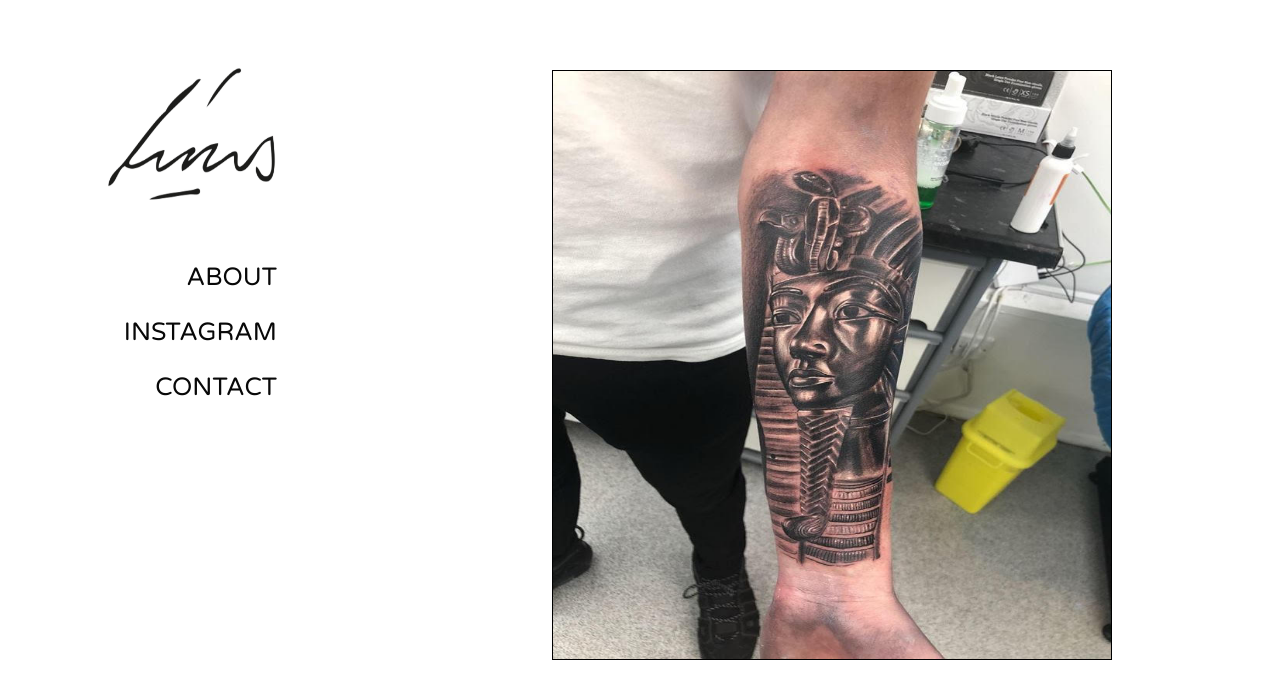
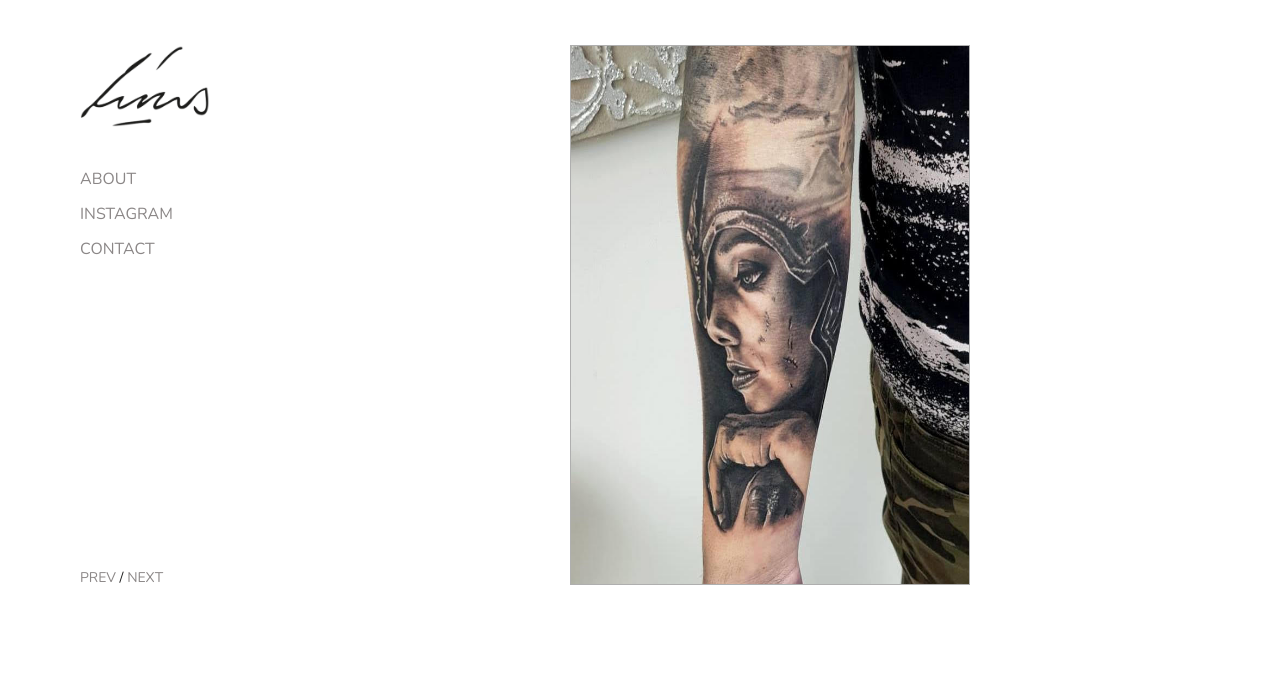
Before and after one commit to miiguelco/Furia-139, a plain HTML site: page index.html in a window 1280 px wide. Drawn offline with nearby package versions, Linux system fonts and the light colour scheme.

Commit message:
main page modifications
Image slider dimensions changed. Controls added to the bottom of nav bar to support arrows.  Display image changed.

```diff
--- a/css/style.css
+++ b/css/style.css
@@ -29,10 +29,10 @@ a {
 
 #front-cover .logo-front-cover {
   position: relative;
-  top: 35%;
-  left: 40%;
+  top: 32%;
+  left: 35%;
   opacity: 0;
-  width: 200px;
+  width: 290px;
   height: 180px;
 }
 
@@ -58,21 +58,21 @@ a {
   max-width: 100%;
   /* background: purple; */
   display: grid;
-  grid-template-columns: 30% 70%;
+  grid-template-columns: 260px 1020px;
 }
 
 /* NAVIGATION */
 
 #main nav {
   /* background: yellow; */
-  height: 700px;
+  height: 800px;
 }
 
 #main nav .nav-logo {
   /* background: white; */
-  max-width: 150px;
-  height: 130px;
-  margin: 65px auto 0 auto;
+  max-width: 145px;
+  height: 87px;
+  margin: 45px auto 0 80px;
 }
 
 #main nav .nav-logo img {
@@ -84,21 +84,39 @@ a {
   /* background: brown; */
   max-width: 150px;
   height: auto;
-  margin: 40px auto 0 auto;
+  margin: 30px auto 0 80px;
 }
 
 #main nav .nav-links ul {
-  font-size: 20px;
+  font-size: 16px;
   line-height: 2.2;
-  color: rgb(8, 8, 8);
-  text-align: end;
+  color: #8B8787;
   text-transform: uppercase;
-  font-family: 'Varela Round', sans-serif;
+  font-family: 'Nunito', sans-serif;
   font-weight: 500;
 }
 
 a:hover {
-  color: rgb(152, 152, 152);
+  color: rgb(0, 0, 0);
+}
+
+#main nav .click-slider {
+  /* background: green; */
+  margin: 295px auto 0 auto;
+}
+
+#main nav .click-slider ul {
+  margin: auto 0 auto 80px;
+  font-size: 14px;
+  line-height: 2.2;
+  color: #8B8787;
+  text-transform: uppercase;
+  font-family: 'Nunito', sans-serif;
+  font-weight: 400;
+}
+
+#main nav .click-slider li{
+  display: inline-block;
 }
 
 
@@ -110,11 +128,11 @@ a:hover {
 }
 
 #main .slider .img-slider {
-  width: 485px;
-  height: 500px;
+  width: 400px;
+  height: 540px;
   z-index: 3;
-  border: 1px solid black;
-  margin: 70px auto 0 auto;
+  border: 1px solid rgb(175, 175, 175);
+  margin: 45px auto 0 auto;
 }
 
 #main .slider .img-slider img {
@@ -124,9 +142,9 @@ a:hover {
 
 #main .slider .arrow-area {
     width: 100%;
-    height: 71%;
+    height: 77%;
     position: relative;
-    bottom: 498px;
+    bottom: 540px;
     z-index: 5;
     /* background: pink; */
     opacity: .8;
@@ -159,7 +177,7 @@ cursor: e-resize;
 
 
 
-/* MEDIA QUERIES */
+/* MEDIA QUERIES */ /* MEDIA QUERIES */ /* MEDIA QUERIES */ /* MEDIA QUERIES */ /* MEDIA QUERIES */ /* MEDIA QUERIES */
 
 
 @media (max-width: 700px) {
@@ -178,7 +196,7 @@ cursor: e-resize;
 }
 
 /* Ipad portrait mode */
-@media only screen
+/* @media only screen
 and (min-device-width : 768px)
 and (max-device-width : 1024px)
 and (orientation : portrait) {
@@ -189,13 +207,15 @@ and (orientation : portrait) {
     z-index: 2;
     position: relative;
     height: 1024px;
+    right: 22px;
+  }
   }
   #main .slider .img-slider {
-    width: 485px;
-    height: 560px;
+    width: 515px;
+    height: 660px;
     z-index: 3;
     border: 1px solid black;
-    margin: 266px auto 0 auto;
+    margin: 214px auto 0 auto;
   }
   #main .slider .arrow-area {
     width: 100%;
@@ -209,20 +229,35 @@ and (orientation : portrait) {
     left: 10px;
   }
   #main nav .nav-logo {
-    max-width: 180px;
-    height: 150px;
+    max-width: 120px;
+    height: 125px;
+    position: relative;
+    right: 20px;
+  }
+  #main nav .nav-links {
+    margin: 25px auto 0 auto;
   }
 
   #main nav .nav-links ul {
-    font-size: 25px;
+    font-size: 18px;
+    text-align: inherit;
  }
-}
+} */
 
 /* Ipad landscape mode */
-@media only screen
+/* @media only screen
 and (min-device-width : 768px)
 and (max-device-width : 1024px)
 and (orientation : landscape) {
+  #main {
+    height: 1024px;
+  }
+  #main .slider {
+    z-index: 2;
+    position: relative;
+    right: 25px;
+    height: 1024px;
+  }
   #main .slider .img-slider {
   width: 560px;
   height: 590px;
@@ -247,11 +282,11 @@ and (orientation : landscape) {
   font-size: 25px;
 }
 
-}
+} */
 
 
 /* Ipad Pro portrait mode*/
-@media only screen
+/* @media only screen
 and (min-device-width : 1024px)
 and (max-device-width : 1366px)
 and (-webkit-min-device-pixel-ratio: 2)
@@ -262,15 +297,15 @@ and (orientation : portrait){
   #main .slider {
     z-index: 2;
     position: relative;
-    right: 12px;
+    right: 25px;
     height: 1366px;
   }
   #main .slider .img-slider {
-    width: 675px;
-    height: 764px;
+    width: 700px;
+    height: 900px;
     z-index: 3;
     border: 1px solid black;
-    margin: 375px auto 0 auto;
+    margin: 266px auto 0 auto;
   }
   #main .slider .arrow-area {
     height: 62%;
@@ -282,22 +317,25 @@ and (orientation : portrait){
     height: 1366px;
   }
   #main nav .nav-logo {
-    max-width: 220px;
-    height: 220px;
+    max-width: 150px;
+    height: 160px;
+    position: relative;
+    right: 25px;
   }
 
   #main nav .nav-links {
-    max-width: 193px;
+    max-width: 195px;
     height: auto;
     margin: 22px auto 0 auto;
  }
  #main nav .nav-links ul {
-  font-size: 32px;
+  font-size: 26px;
+  text-align: inherit;
  }
-}
+} */
 
 /* Ipad Pro landscape mode */
-@media only screen
+/* @media only screen
 and (min-device-width : 1024px)
 and (max-device-width : 1366px)
 and (-webkit-min-device-pixel-ratio: 2)
@@ -310,7 +348,6 @@ and (orientation : landscape) {
     position: relative;
     right: 12px;
     height: 1024px;
-    /* background: blue; */
   }
   #main .slider .img-slider {
     width: 760px;
@@ -324,10 +361,10 @@ and (orientation : landscape) {
     height: 84%;
     position: relative;
     bottom: 859px;
-    z-index: 5;
+    z-index: 5; */
     /* background: pink;
     opacity: .8; */
- }
+ /* }
  #main nav {
    height: 1024px;
  }
@@ -346,7 +383,7 @@ and (orientation : landscape) {
  font-size: 32px;
 }
 
-}
+} */
 
 
 /* Iphone x */
@@ -389,7 +426,7 @@ and (orientation : landscape) {
 }
 
 /* Iphone6,7,8Plus */
-@media (height: 736px) {
+/* @media (height: 736px) {
   #main .slider {
     z-index: 2;
     position: relative;
@@ -409,4 +446,4 @@ and (orientation : landscape) {
   }
   #main .slider .arrow-area .arrow-left {
 
-}
+} */
--- a/index.html
+++ b/index.html
@@ -10,7 +10,7 @@
     <link rel="stylesheet" href="css/responsive-menu.css">
     <link rel="stylesheet" href="https://use.fontawesome.com/releases/v5.5.0/css/all.css" integrity="sha384-B4dIYHKNBt8Bc12p+WXckhzcICo0wtJAoU8YZTY5qE0Id1GSseTk6S+L3BlXeVIU" crossorigin="anonymous">
     <link href="https://fonts.googleapis.com/css?family=Open+Sans" rel="stylesheet">
-    <link href="https://fonts.googleapis.com/css?family=Varela+Round" rel="stylesheet">
+    <link href="https://fonts.googleapis.com/css?family=Nunito" rel="stylesheet">
   </head>
 
   <body>
@@ -27,13 +27,20 @@
           <!-- Navigation bar  -->
           <nav>
               <div class="nav-logo">
-                  <a href="index.html"><img src="images/logofuria.jpeg"></a>
+                  <img src="images/logofuria.jpeg">
               </div>
               <div class="nav-links">
                   <ul>
-                    <li class="about" onclick="aboutClick()"><a href="#">about</a></li>
-                    <li class="insta"><a href="https://www.instagram.com/furia139" target="_blank">instagram</a></li>
-                    <li><a href="mailto: furia@gmail.com">contact</a></li>
+                      <li class="about" onclick="aboutClick()"><a href="#">about</a></li>
+                      <li class="insta"><a href="https://www.instagram.com/furia139" target="_blank">instagram</a></li>
+                      <li><a href="mailto: furia@gmail.com">contact</a></li>
+                  </ul>
+              </div>
+              <div class="click-slider">
+                  <ul>
+                      <li>Prev</li>
+                      <li style="color:rgb(28, 28, 28);">/</li>
+                      <li>Next</li>
                   </ul>
               </div>
           </nav>
@@ -41,7 +48,7 @@
           <div class="slider">
               <!-- Container that allows arrow manipulation -->
               <div class="img-slider">
-                  <img src="images/2.jpg" alt="Tattoo art picture number 1">
+                  <img src="images/9.jpg" alt="Tattoo art picture number 1">
               </div>
               <div class="img-slider">
                   <img src="images/3.jpg" alt="Tattoo art picture number 2">
@@ -62,7 +69,7 @@
                   <img src="images/8.jpg" alt="Tattoo art picture number 7">
               </div>
               <div class="img-slider">
-                  <img src="images/9.jpg" alt="Tattoo art picture number 8">
+                  <img src="images/2.jpg" alt="Tattoo art picture number 8">
               </div>
               <div class="img-slider">
                   <img src="images/10.jpg" alt="Tattoo art picture number 9">
```
Also changed, not shown: 2 other files.
